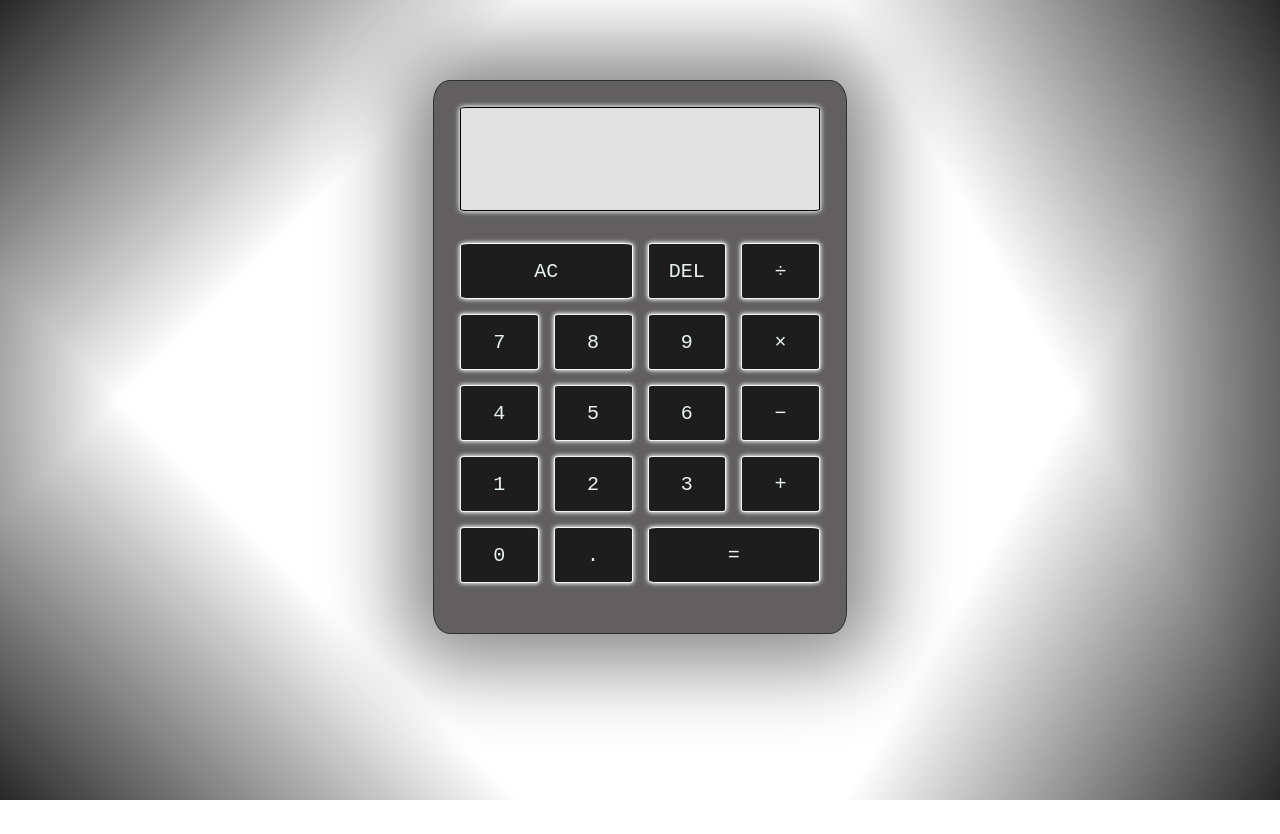
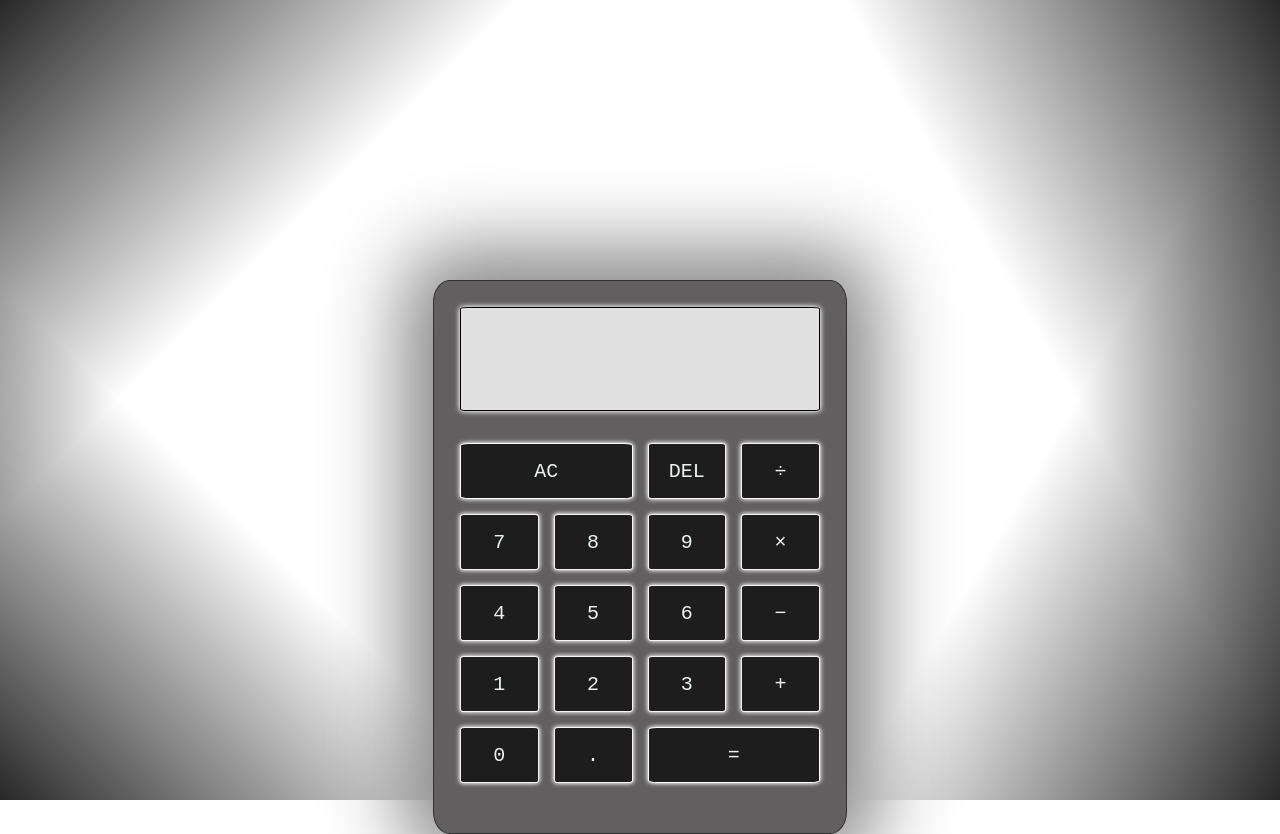
Before and after one commit to MylesPillay/Calculator, a plain HTML site: page index.html in a window 1280 px wide. Before the commit the page ends 800 px from the top, so only its background shows below. Drawn offline with Linux system fonts and the light colour scheme.

Commit message:
completed delpoyment

```diff
--- a/index.html
+++ b/index.html
@@ -17,7 +17,9 @@
   </head>
   <body>
     <div id="background" class="background">
+      <header class="header"></header>
 
+      <div class="calculator__container">
       <div class="calculator">
         <div class="calculator__screen">
           <div class="calculator__screen__output-previous" ></div>
@@ -54,6 +56,7 @@
           <button type="button" class="equals button" id="equals">
             =</button>
         </div>
+      </div>
     </div>
     <script src="main.js"></script>
   </body>
--- a/styles.css
+++ b/styles.css
@@ -15,6 +15,7 @@ body {
   justify-content: center;
   align-items: center;
 }
+
 .background {
   background-image: linear-gradient(135deg, #282828, transparent 25%), linear-gradient(240deg, #282828, transparent 25%),linear-gradient(45deg, #282828, transparent 25%), linear-gradient(300deg, #282828, transparent 25%);
   background-size: cover;
@@ -24,9 +25,18 @@ body {
   z-index: 1;
   margin: 10rem;
 }
+.header {
+  padding: 100px;
+}
+
+.calculator__container {
+  display: flex;
+  justify-content: center;
+  align-content: center;
+
+}
 
 .calculator {
-
   padding: 1.3rem;
   margin:auto;
   margin-top: 4rem;
```
